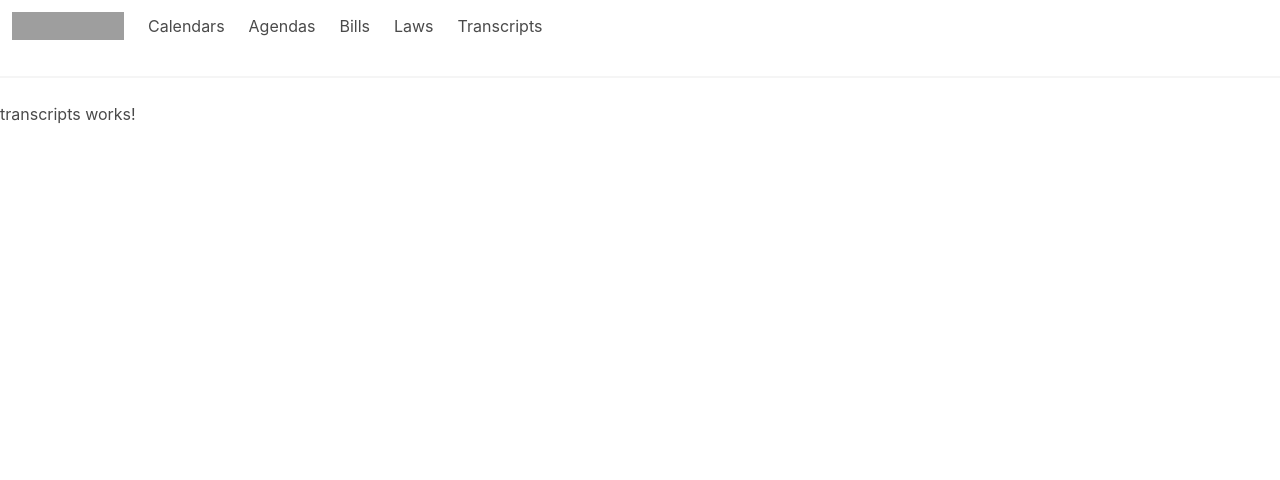
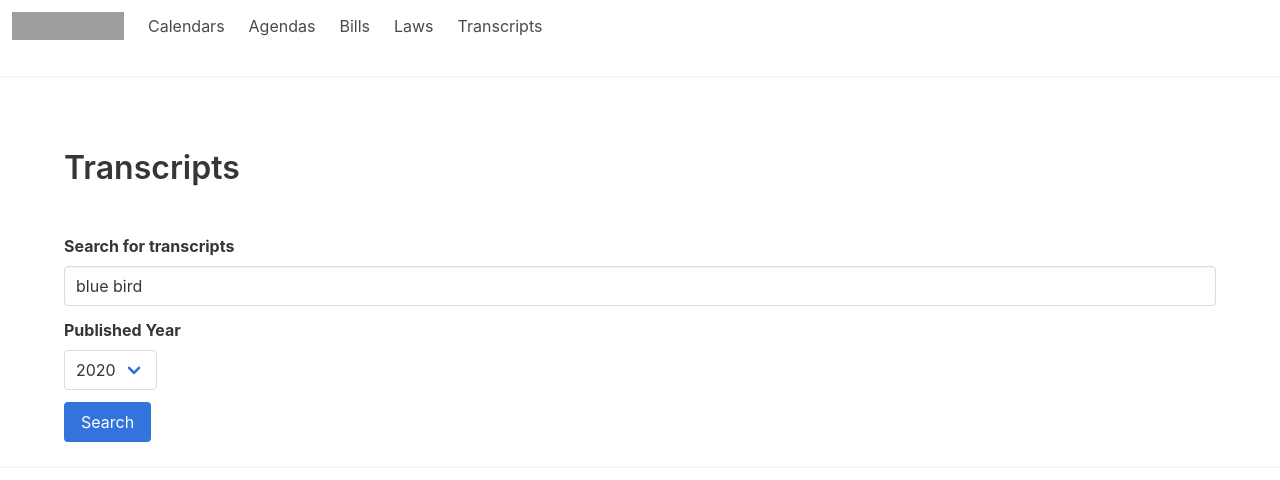
Before and after one commit to KevinCaseiras/ol-angular, an Angular app: page /transcripts in a window 1280 px wide. Shown: the top 480 px of the page. Built offline with nearby package versions, Linux system fonts and the light colour scheme; grey boxes are pictures that could not be loaded.

Commit message:
Very basic search and result display

```diff
--- a/src/app/app.component.html
+++ b/src/app/app.component.html
@@ -1,4 +1,3 @@
-<section>
 <nav class="navbar" role="navigation" aria-label="main navigation">
   <div class="navbar-brand">
     <a class="navbar-item" href="">
@@ -33,10 +32,7 @@
     </div>
   </div>
 </nav>
-</section>
-
-<hr>
-
-<section>
+<hr/>
+<div>
   <router-outlet></router-outlet>
-</section>
+</div>
--- a/src/app/app.module.ts
+++ b/src/app/app.module.ts
@@ -1,5 +1,7 @@
 import { BrowserModule } from '@angular/platform-browser';
 import { NgModule } from '@angular/core';
+import { FormsModule } from '@angular/forms';
+import { HttpClientModule } from '@angular/common/http';
 
 import { AppRoutingModule } from './app-routing.module';
 import { AppComponent } from './app.component';
@@ -20,7 +22,9 @@ import { AgendasComponent } from './agendas/agendas.component';
   ],
   imports: [
     BrowserModule,
-    AppRoutingModule
+    AppRoutingModule,
+    FormsModule,
+    HttpClientModule
   ],
   providers: [],
   bootstrap: [AppComponent]
--- a/src/app/transcripts/transcripts.component.html
+++ b/src/app/transcripts/transcripts.component.html
@@ -1 +1,49 @@
-<p>transcripts works!</p>
+<section class="hero">
+  <div class="hero-body">
+    <div class="container">
+      <h1 class="title">
+        Transcripts
+      </h1>
+    </div>
+  </div>
+</section>
+
+<div class="container">
+  <form (ngSubmit)="search()">
+    <div class="field">
+      <label class="label">Search for transcripts</label>
+      <div class="control">
+        <input [(ngModel)]="term" class="input" type="text" name="term"
+               placeholder="e.g. &quot;a phrase&quot; or text">
+      </div>
+    </div>
+
+    <div class="field">
+      <label class="label">Published Year</label>
+      <div class="control">
+        <div class="select">
+          <select name="year">
+            <option selected>2020</option>
+            <option>2019</option>
+          </select>
+        </div>
+      </div>
+    </div>
+
+    <div class="field">
+      <div class="control">
+        <button type="submit" class="button is-link">Search</button>
+      </div>
+    </div>
+  </form>
+</div>
+
+<hr>
+
+<div>
+  <ul>
+    <li *ngFor="let match of matches">
+      {{match.result.dateTime}}
+    </li>
+  </ul>
+</div>
--- a/src/app/transcripts/transcripts.component.ts
+++ b/src/app/transcripts/transcripts.component.ts
@@ -1,13 +1,33 @@
 import { Component, OnInit } from '@angular/core';
+import {HttpClient} from '@angular/common/http';
+import {Observable, of} from 'rxjs';
+import {HttpHeaders} from '@angular/common/http';
 
 @Component({
   selector: 'app-transcripts',
   templateUrl: './transcripts.component.html',
   styleUrls: ['./transcripts.component.css']
 })
+
 export class TranscriptsComponent implements OnInit {
+  term = 'blue bird';
+  matches = [];
 
-  constructor() { }
+  search(): void {
+    this.doSearch().subscribe(
+      res => {
+        console.log(res);
+        this.matches = res.result.items;
+        console.log(this.matches);
+      }
+    );
+  }
+
+  doSearch(): Observable<any>{
+    return this.httpClient.get('http://localhost:8080/api/3/transcripts/search?term=' + this.term);
+  }
+
+  constructor(private httpClient: HttpClient) { }
 
   ngOnInit(): void {
   }
```
Lines whose indentation alone changed are shown as unchanged.
